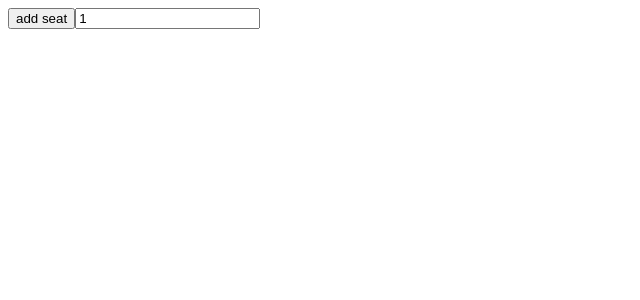
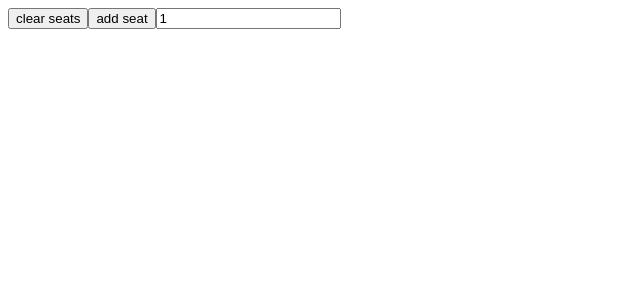
Before and after one commit to NaorHai/hackathon-agents-seating, an Angular app: page / in a window 1280 px wide. Shown: the top 300 px of the page, without its empty margins (0-640 px from the left). Built offline with nearby package versions, Linux system fonts and the light colour scheme.

Commit message:
dynamic seats

```diff
--- a/src/app/app.component.html
+++ b/src/app/app.component.html
@@ -1,6 +1,7 @@
 <div>
-  <button class="btn" (click)="addSeat()">add seat</button>
-  <input type="text" [(ngModel)]="amount">
+  <button mat-button (click)="clearAll()">clear seats</button>
+  <button mat-button (click)="addSeat()">add seat</button>
+  <input type="number" [(ngModel)]="amount">
 </div>
 <div class="grid">
   <div class="seats" *ngFor="let s of seats; index as idx">
--- a/src/app/app.component.ts
+++ b/src/app/app.component.ts
@@ -14,4 +14,8 @@ export class AppComponent {
       this.seats.push({});
     }
   }
+
+  clearAll() {
+    this.seats = [];
+  }
 }
```
